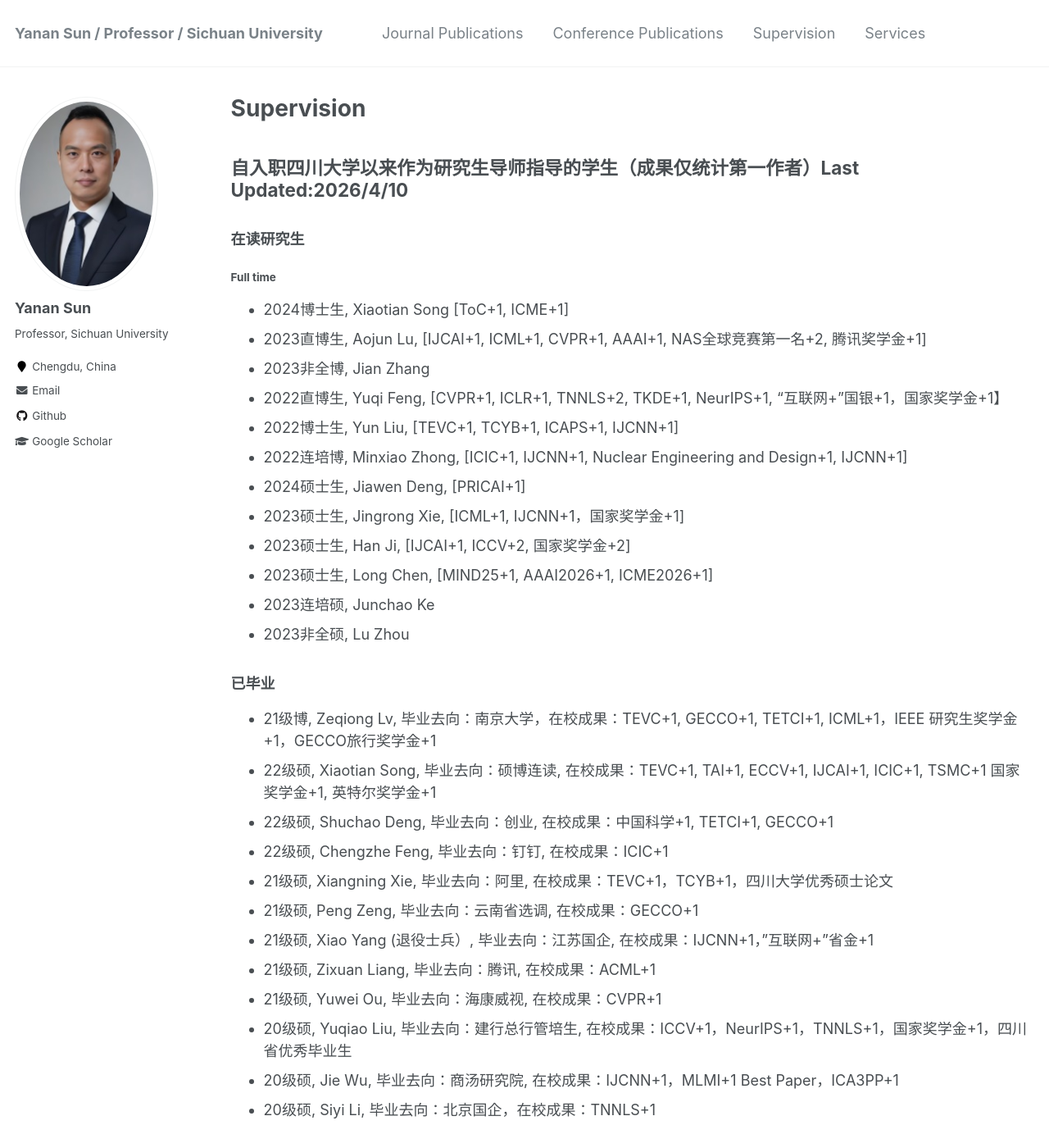
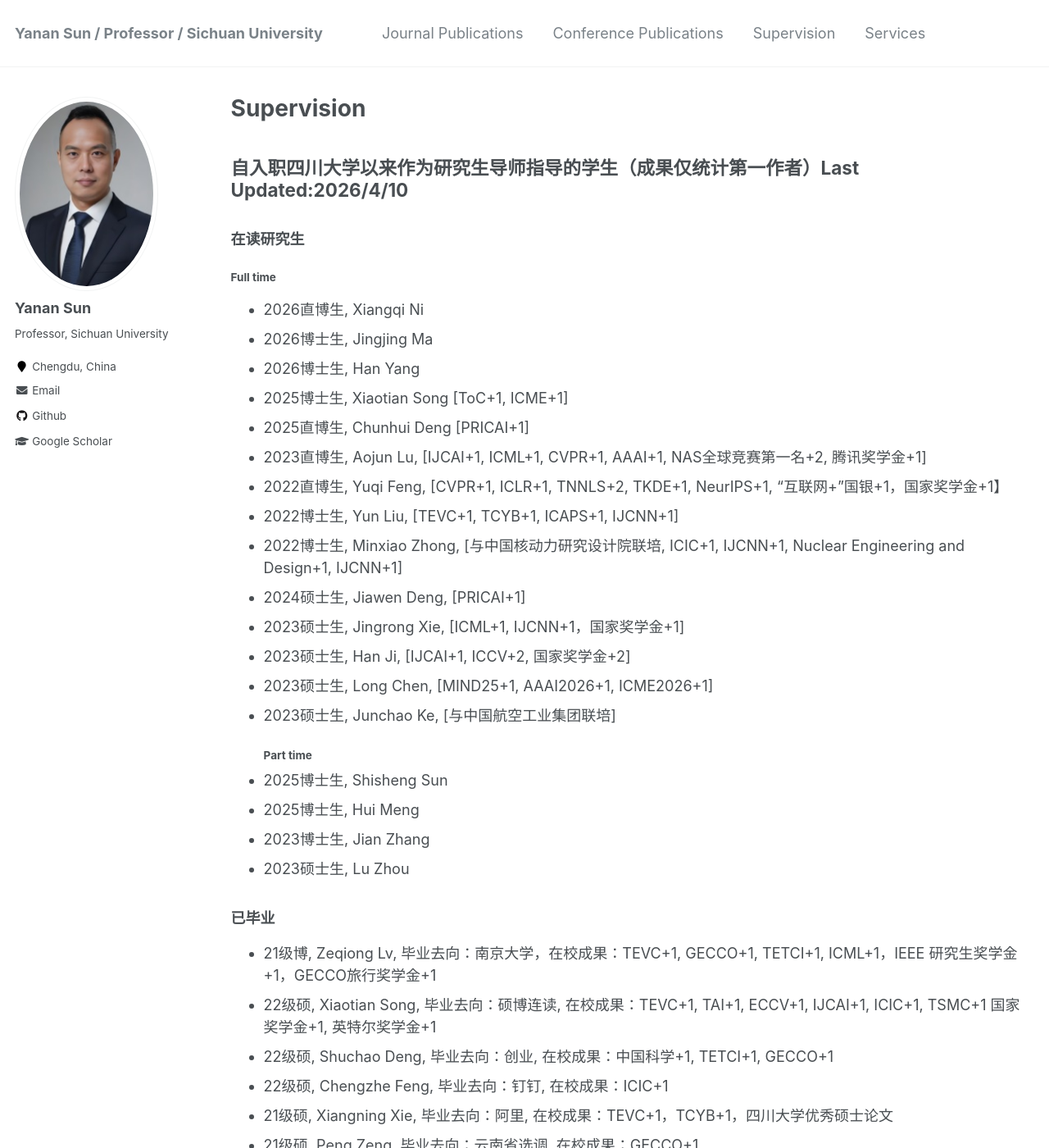
Before and after one commit to yn-sun/yn-sun.github.io, a Jekyll site: the page built from _pages/supervision.md, in a window 1280 px wide and 1400 px high. Shown: the whole window at 82% size. Built offline with Jekyll 4.4.1, drawn with Linux system fonts in a browser that asks for light colours; comment, search, counter and statistics services are not loaded.

Commit message:
Update supervision.md

```diff
--- a/_pages/supervision.md
+++ b/_pages/supervision.md
@@ -9,18 +9,25 @@ author_profile: true
 ## 自入职四川大学以来作为研究生导师指导的学生（成果仅统计第一作者）Last Updated:2026/4/10
 ### 在读研究生
 #### Full time
-* 2024博士生, Xiaotian Song [ToC+1, ICME+1]
+* 2026直博生, Xiangqi Ni
+* 2026博士生, Jingjing Ma
+* 2026博士生, Han Yang
+* 2025博士生, Xiaotian Song [ToC+1, ICME+1]
+* 2025直博生, Chunhui Deng [PRICAI+1]
 * 2023直博生, Aojun Lu, [IJCAI+1, ICML+1, CVPR+1, AAAI+1, NAS全球竞赛第一名+2, 腾讯奖学金+1]
-* 2023非全博, Jian Zhang
 * 2022直博生, Yuqi Feng, [CVPR+1, ICLR+1, TNNLS+2, TKDE+1, NeurIPS+1, "互联网+"国银+1，国家奖学金+1】
 * 2022博士生, Yun Liu, [TEVC+1, TCYB+1, ICAPS+1, IJCNN+1]
-* 2022连培博, Minxiao Zhong, [ICIC+1, IJCNN+1, Nuclear Engineering and Design+1, IJCNN+1]
+* 2022博士生, Minxiao Zhong, [与中国核动力研究设计院联培, ICIC+1, IJCNN+1, Nuclear Engineering and Design+1, IJCNN+1]
 * 2024硕士生, Jiawen Deng, [PRICAI+1]
 * 2023硕士生, Jingrong Xie, [ICML+1, IJCNN+1，国家奖学金+1]
 * 2023硕士生, Han Ji, [IJCAI+1, ICCV+2, 国家奖学金+2]
 * 2023硕士生, Long Chen, [MIND25+1, AAAI2026+1, ICME2026+1]
-* 2023连培硕, Junchao Ke
-* 2023非全硕, Lu Zhou
+* 2023硕士生, Junchao Ke, [与中国航空工业集团联培]
+#### Part time
+* 2025博士生, Shisheng Sun
+* 2025博士生, Hui Meng
+* 2023博士生, Jian Zhang
+* 2023硕士生, Lu Zhou
 
 ### 已毕业
 * 21级博, <span style='width: 220px'> Zeqiong Lv</span>, 毕业去向：南京大学，在校成果：TEVC+1, GECCO+1, TETCI+1, ICML+1，IEEE 研究生奖学金+1，GECCO旅行奖学金+1
```
